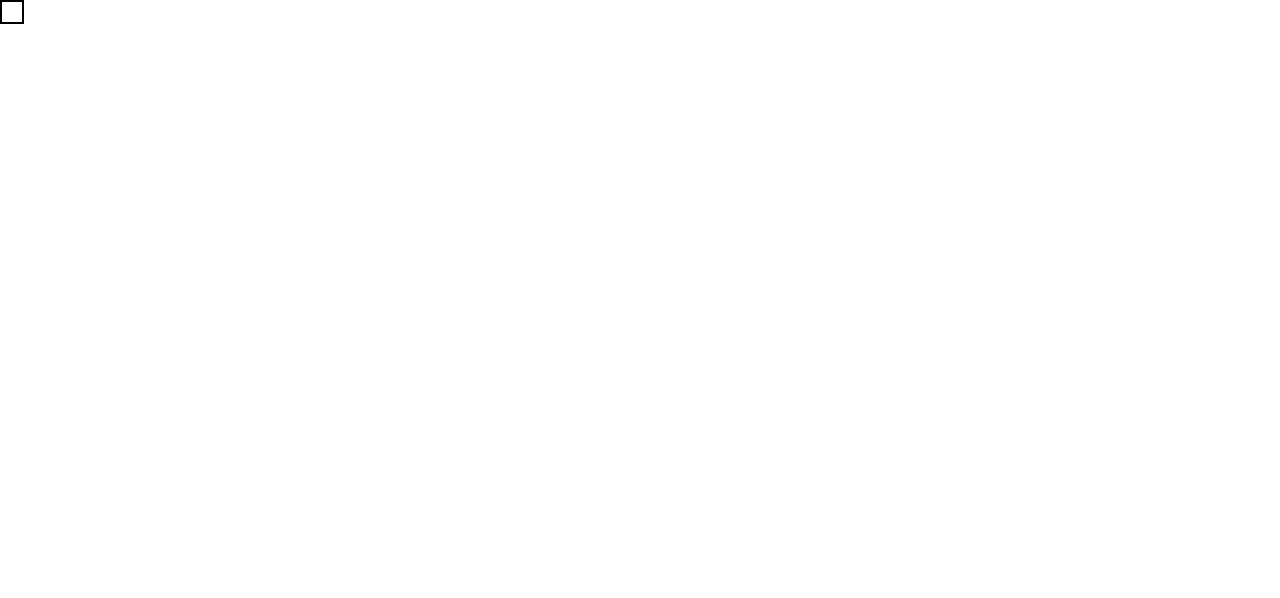
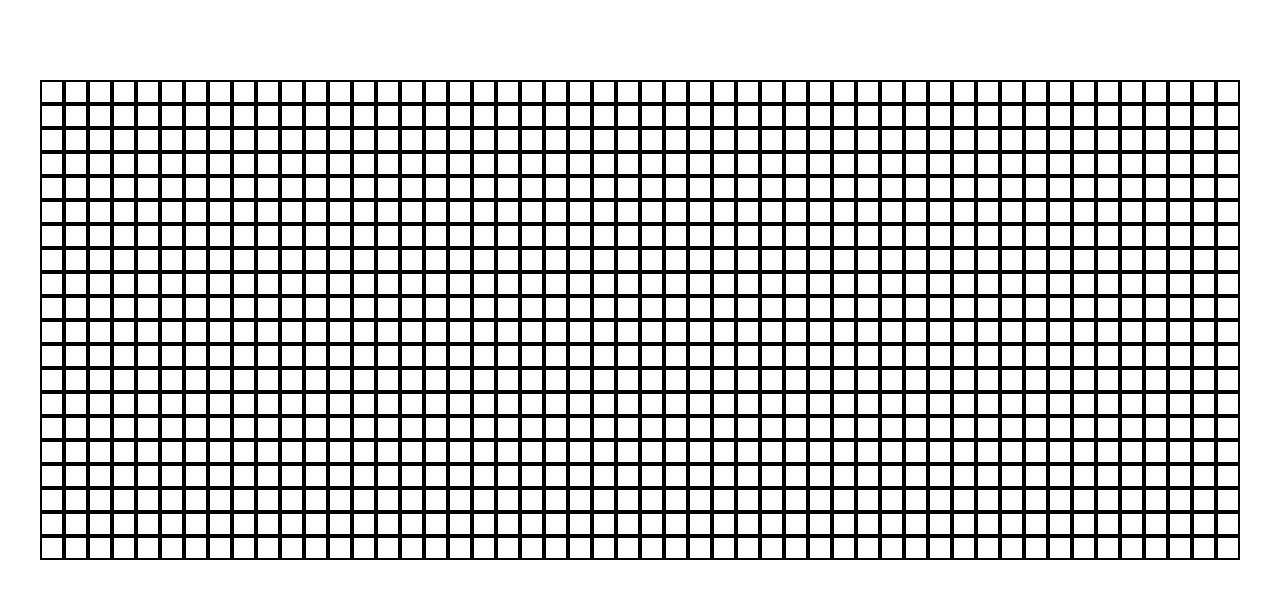
Before and after one commit to lucasgdiez/pathfinding-project, a React (Create React App) app: page / in a window 1280 px wide. Shown: the top 598 px of the page. Built offline with nearby package versions, Linux system fonts and the light colour scheme.

Commit message:
finished grid + styling

```diff
--- a/src/App.js
+++ b/src/App.js
@@ -1,12 +1,18 @@
 import React from "react";
-import "./App.css";
+import styled from "styled-components";
 import PathfindingVisualizer from "./components/PathfindingVisualizer/PathfindingVisualizer";
+
+const AppWrapper = styled.div`
+  height: 100vh;
+  display: flex;
+  align-items: center;
+`;
 
 function App() {
   return (
-    <div className='App'>
+    <AppWrapper className='App'>
       <PathfindingVisualizer />
-    </div>
+    </AppWrapper>
   );
 }
 
--- a/src/components/PathfindingVisualizer/PathfindingVisualizer.jsx
+++ b/src/components/PathfindingVisualizer/PathfindingVisualizer.jsx
@@ -1,8 +1,21 @@
 import React, { useState, useEffect } from "react";
+import styled from "styled-components";
 import Node from "./Node/Node";
 
+const GridWrapper = styled.div`
+  width: 100%;
+  height: 80%;
+  max-width: 1200px;
+  margin: 0 auto;
+`;
+
+const GridNode = styled.div`
+  display: flex;
+  flex-direction: row;
+`;
+
 const PathfindingVisualizer = () => {
-  const [nodes, setNodes] = useState([]);
+  const [nodesCount, setNodes] = useState([]);
 
   useEffect(() => {
     const nodes = [];
@@ -16,7 +29,23 @@ const PathfindingVisualizer = () => {
     setNodes({ nodes });
   }, []);
 
-  return <Node />;
+  return (
+    <GridWrapper>
+      {nodesCount.hasOwnProperty("nodes") === true ? (
+        nodesCount.nodes.map((row, rowIdx) => {
+          return (
+            <GridNode key={rowIdx}>
+              {row.map((node, nodeIdx) => (
+                <Node key={nodeIdx} />
+              ))}
+            </GridNode>
+          );
+        })
+      ) : (
+        <h1>Loading...</h1>
+      )}
+    </GridWrapper>
+  );
 };
 
 export default PathfindingVisualizer;
```
